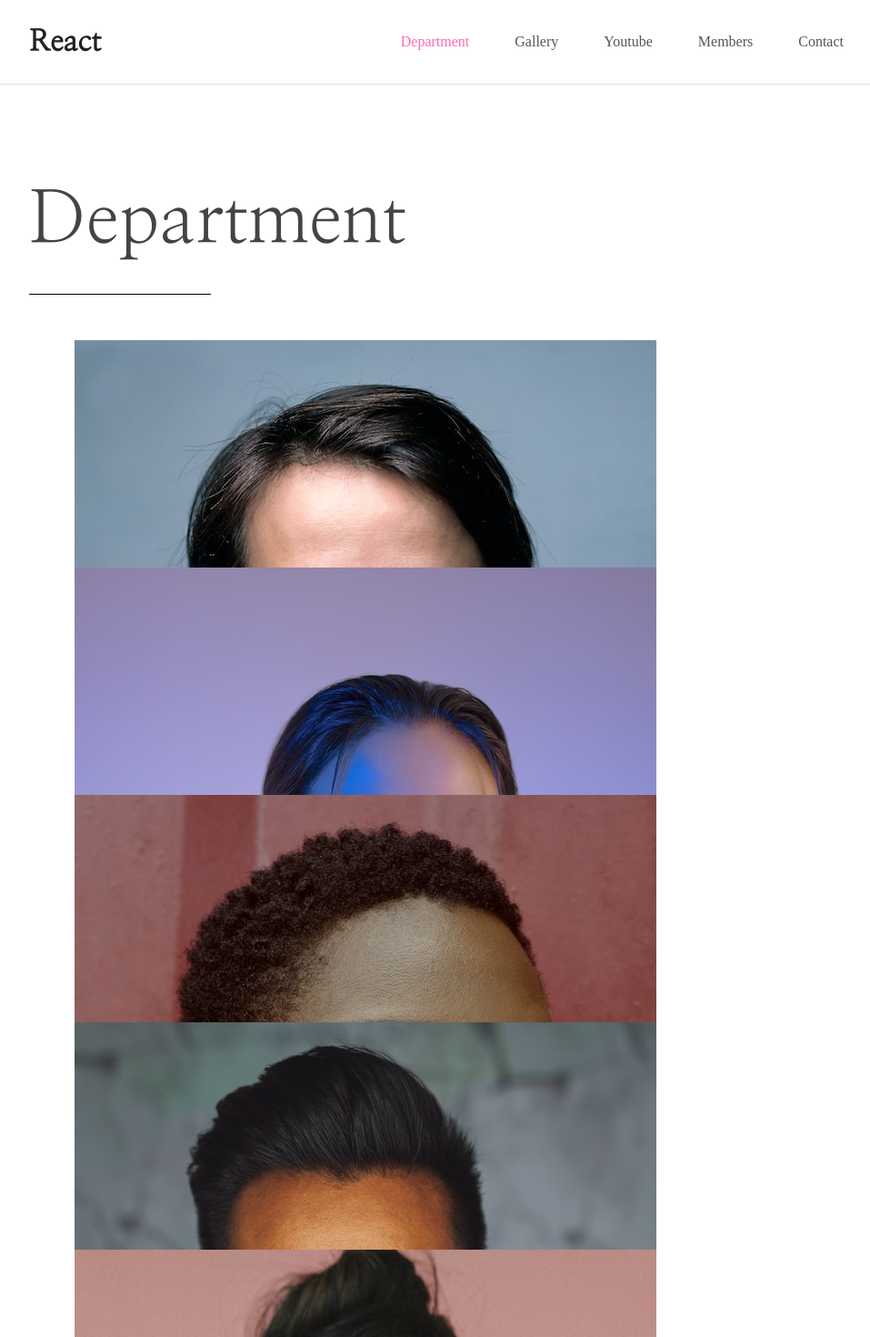
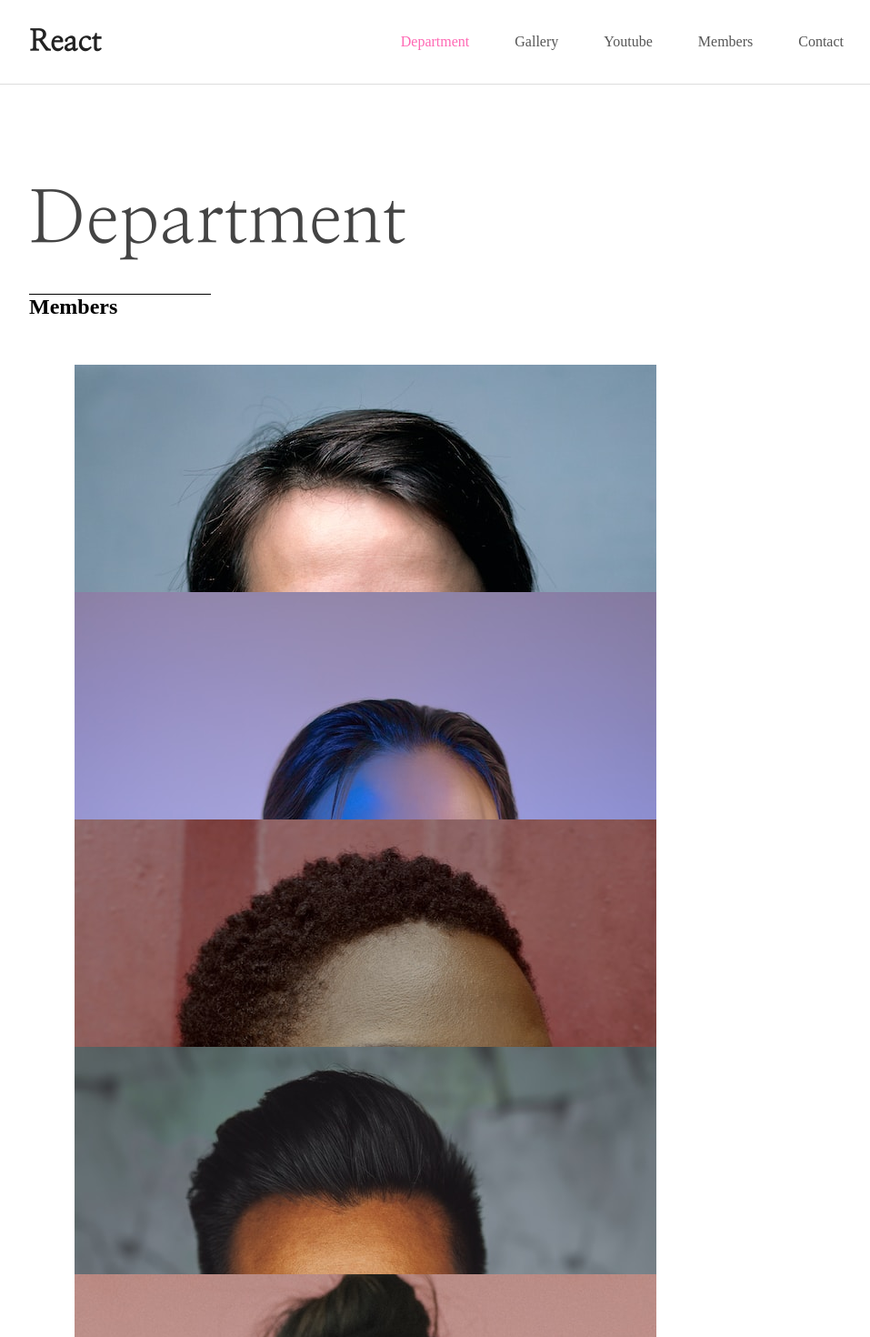
Before and after one commit to yul-dev-k/learning-react, a React (Create React App) app: page /department in a window 1280 px wide. Shown: the top 1470 px of the page at 91% size, without its empty margins (160-1117 px from the left). Built offline with nearby package versions, Linux system fonts and the light colour scheme.

Commit message:
json파일로부터 동적 데이터 출력

```diff
--- a/src/components/sub/department/Department.jsx
+++ b/src/components/sub/department/Department.jsx
@@ -13,22 +13,27 @@ import "./Department.scss";
 const path = process.env.PUBLIC_URL;
 
 export default function Department() {
+  const [Title, setTitle] = useState("");
   const [Department, setDepartment] = useState([]);
 
   useEffect(() => {
     fetch(`${path}/DB/department.json`)
       .then((data) => data.json())
-      .then((json) => setDepartment(json.members));
+      .then((json) => {
+        setTitle(Object.keys(json)[0]);
+        setDepartment(Object.values(json)[0]);
+      });
   }, []);
   return (
     <Layout title={"Department"}>
       <section id="memberBox">
+        <h2>{Title.charAt(0).toUpperCase() + Title.slice(1)}</h2>
         {Department.map((member, idx) => (
           <article key={idx}>
             <div className="pic">
               <img src={`${path}/img/${member.pic}`} alt={member.name} />
             </div>
-            <h2>{member.name}</h2>
+            <h3>{member.name}</h3>
             <p>{member.position}</p>
           </article>
         ))}
```
